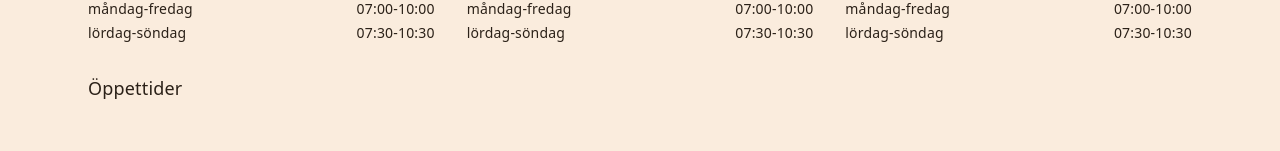
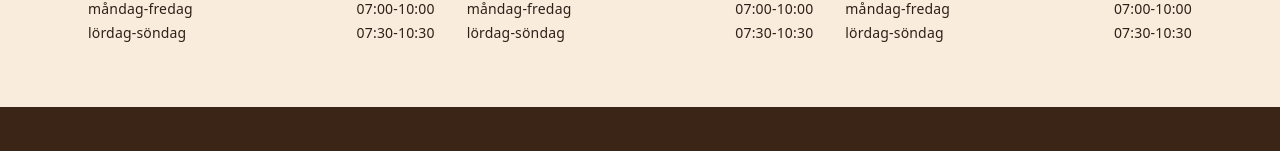
Before and after one commit to BusterSthlm/HotellFjellhaim, a React (Vite) app: page /Resturant in a window 1280 px wide. Shown: the part 3349-3500 px from the top of the page. Built offline with nearby package versions, Linux system fonts and the light colour scheme.

Commit message:
Text borttagen

```diff
--- a/src/pages/Resturant.tsx
+++ b/src/pages/Resturant.tsx
@@ -146,7 +146,7 @@ export default function MatOchDryck(){
                             </dl>
                         </div>
                     ))}
-                <h2>Öppettider</h2>
+
                 </div>
             </section>
 
```
